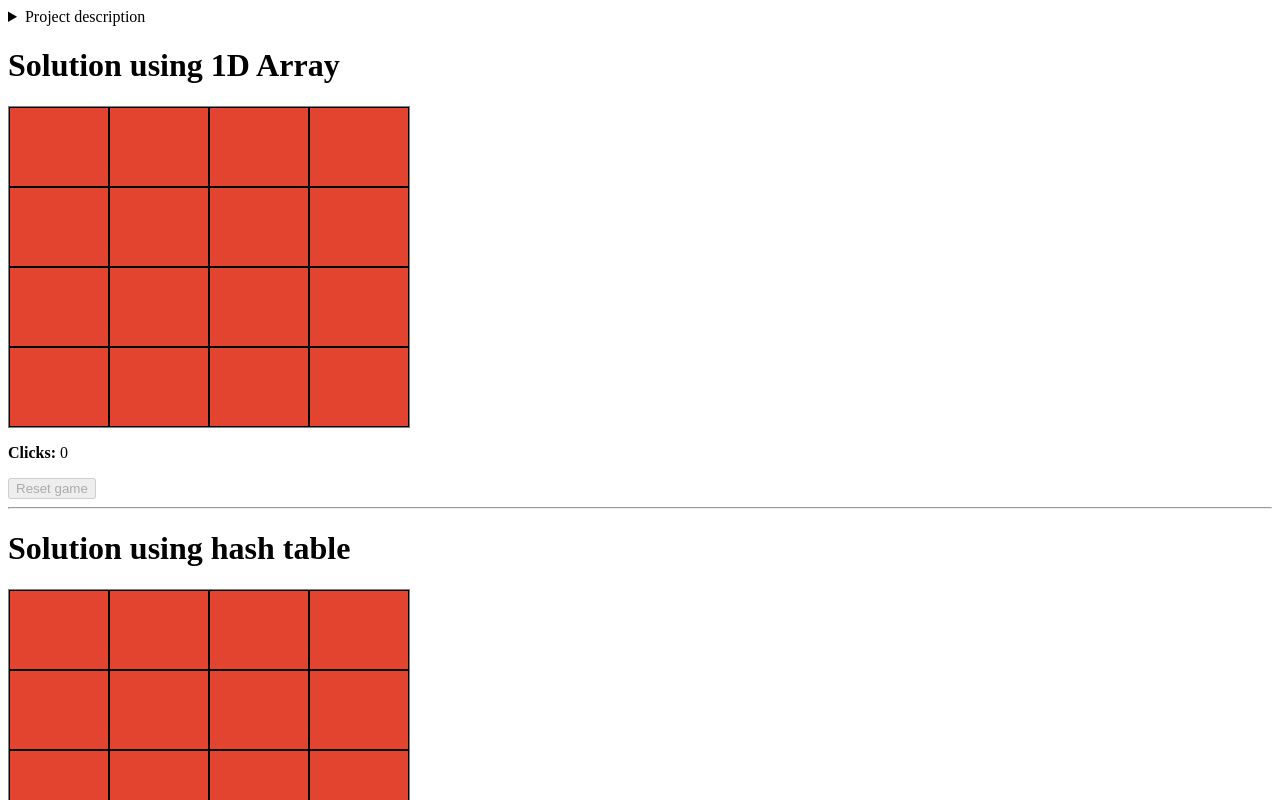
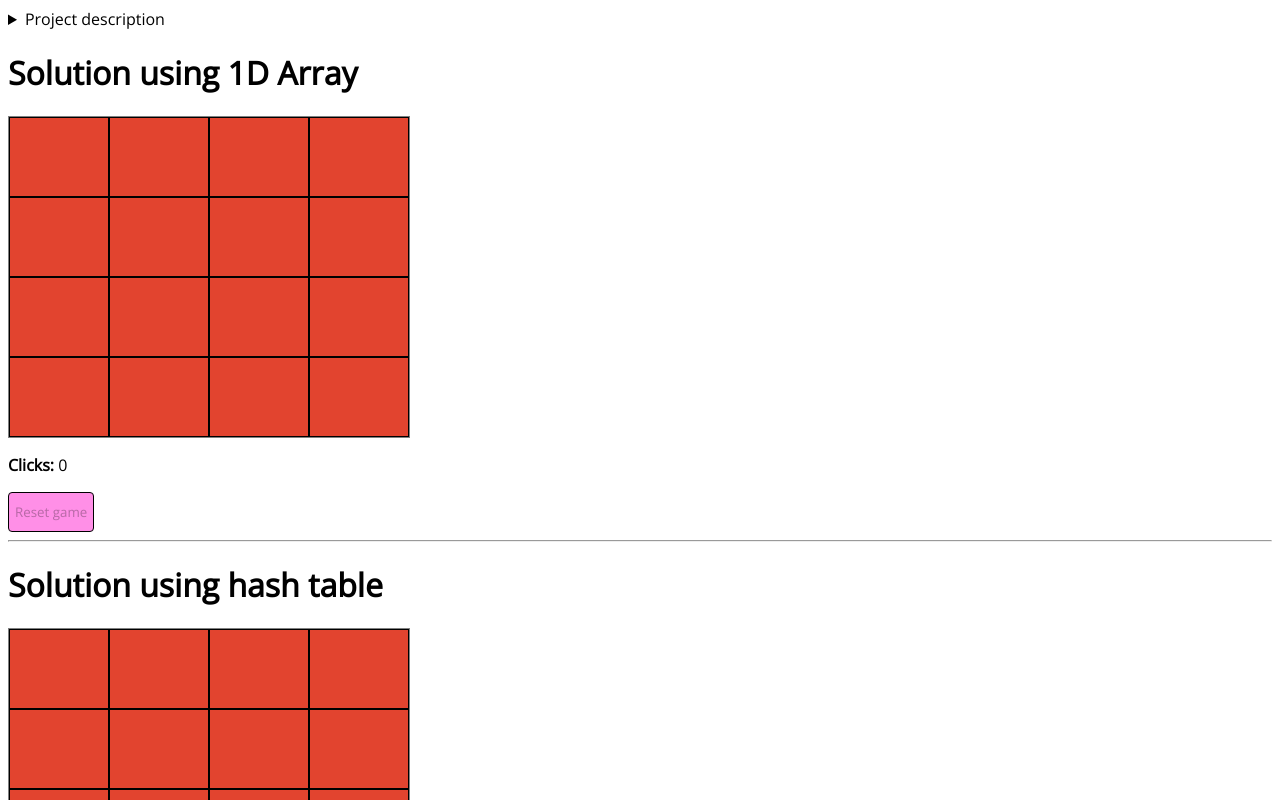
Before and after one commit to jonathanbutler7/squares, a React (Vite) app: page / in a window 1280 px wide. Shown: the top 800 px of the page. Built offline with nearby package versions, Linux system fonts and the light colour scheme.

Commit message:
button styles

```diff
--- a/index.html
+++ b/index.html
@@ -4,7 +4,7 @@
     <meta charset="UTF-8" />
     <link rel="icon" type="image/svg+xml" href="/src/favicon.svg" />
     <meta name="viewport" content="width=device-width, initial-scale=1.0" />
-    <title>Vite App</title>
+    <title>Squares</title>
   </head>
   <body>
     <div id="root"></div>
--- a/src/shared/components/game-status.component.tsx
+++ b/src/shared/components/game-status.component.tsx
@@ -1,3 +1,5 @@
+import { ColorRGBValues } from '../constants';
+
 type GameStatusProps = {
   isGameOver: boolean;
   clicks: number;
@@ -10,13 +12,24 @@ export const GameStatus = ({
   handleReset,
 }: GameStatusProps) => (
   <>
-    {isGameOver && <p>You won 🎉</p>}
     <p>
       <b>Clicks:</b> {clicks}
     </p>
-    <button disabled={clicks === 0} onClick={handleReset}>
+    {isGameOver && <p>🎉 You won! 🎉</p>}
+    <button
+      disabled={clicks === 0}
+      onClick={handleReset}
+      className='reset-button'
+      style={{
+        boxShadow: clicks !== 0 ? '2px 2px 0 0 #000' : 'none',
+        transform: clicks !== 0 ? 'translate(-2px, -2px)' : 'none',
+        transition: 'all 250ms ease-in-out',
+        borderRadius: 4,
+      }}
+    >
       Reset game
     </button>
+
     <hr />
   </>
 );
--- a/src/solutions/array/array-solution.component.tsx
+++ b/src/solutions/array/array-solution.component.tsx
@@ -1,6 +1,7 @@
 import { useEffect, useState } from 'react';
-import { Square } from '../../shared/components/square.component';
+
 import {
+  Square,
   getSquareNeighbors,
   ColorCodes,
   Neighbors,
@@ -90,6 +91,7 @@ export const ArraySolution = () => {
   return (
     <>
       <h1>Solution using 1D Array</h1>
+
       <Grid gridSize={gridSize}>
         {squares.map((square, squareId) => (
           <Square
--- a/src/solutions/hash-table/hash-table-solution.component.tsx
+++ b/src/solutions/hash-table/hash-table-solution.component.tsx
@@ -37,6 +37,11 @@ export const HashTableSolution = () => {
   useEffect(() => {
     setIsGameOver(isGridAllGreen(squares));
   }, [squares]);
+
+  const handleReset = () => {
+    setClicks(0);
+    setSquares(initialState);
+  };
 
   const validateNeighborsAfterBlueClicked = (neighbor: number | undefined) => ({
     ...(neighbor !== undefined && {
@@ -99,14 +104,10 @@ export const HashTableSolution = () => {
     });
   };
 
-  const handleReset = () => {
-    setClicks(0);
-    setSquares(initialState);
-  };
-
   return (
     <>
       <h1>Solution using hash table</h1>
+
       <Grid gridSize={GRID_SIZE}>
         {Object.values(squares).map((square, squareId) => (
           <Square
@@ -119,6 +120,7 @@ export const HashTableSolution = () => {
           />
         ))}
       </Grid>
+
       <GameStatus
         isGameOver={isGameOver}
         clicks={clicks}
--- a/src/styles.css
+++ b/src/styles.css
@@ -1,6 +1,6 @@
 @import url('https://fonts.googleapis.com/css2?family=Open+Sans&display=swap');
-
-.App {
+body,
+button {
   font-family: 'Open Sans', sans-serif;
 }
 
@@ -25,9 +25,26 @@
 .square:hover,
 .square:focus,
 .cell:focus,
-.cell:hover {
+.cell:hover,
+.reset-button:hover,
+.reset-button:focus {
   box-shadow: 2px 2px 0 0 #000;
   transform: translate(-2px, -2px);
-  transition: all 250ms ease-in-out;
+  transition: all 150ms ease-in-out;
   outline: none;
 }
+
+.reset-button {
+  height: 40px;
+  border: 1px solid black;
+  background: #ff8fe7;
+}
+.reset-button:hover:not([disabled]) {
+  background: white;
+}
+
+.square:active,
+.reset-button:active {
+  box-shadow: none;
+  transform: translate(0px, 0px);
+}
```
Also changed, not shown: src/index.tsx (+11 -4 lines).
